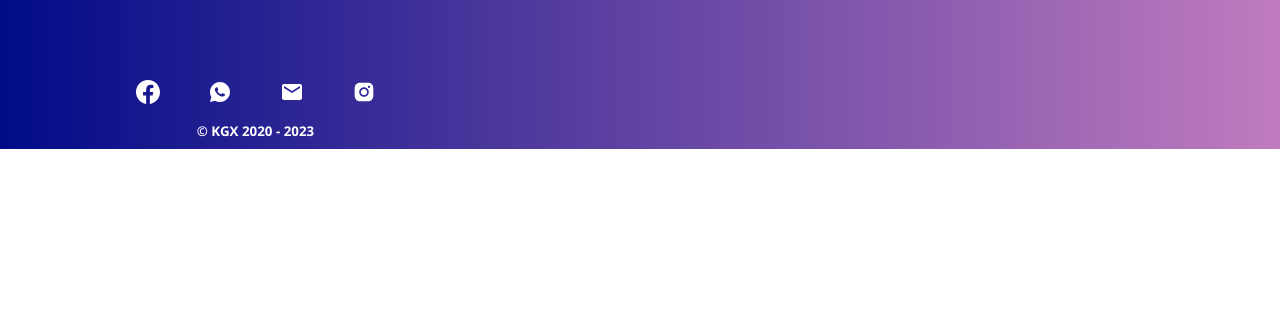
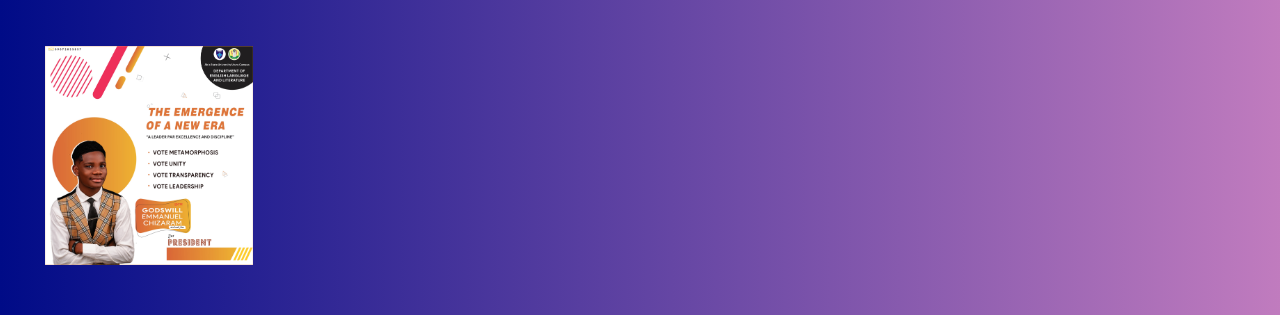
Before and after one commit to Fahyvor/KGX, a React (Create React App) app: page /portfolio in a window 1280 px wide. Shown: the part 1586-1901 px from the top of the page. Before the commit the page ends 1735 px from the top, so only its background shows below. Built offline with nearby package versions, Linux system fonts and the light colour scheme.

Commit message:
First Commit

```diff
--- a/src/components/Portfolio/Portfolio.jsx
+++ b/src/components/Portfolio/Portfolio.jsx
@@ -24,6 +24,7 @@ import Portfolio22 from '../../assets/Portfolio22.png'
 import Portfolio23 from '../../assets/Portfolio23.JPG'
 import Portfolio24 from '../../assets/Portfolio24.jpg'
 import Portfolio25 from '../../assets/Portfolio25.jpg'
+import Portfolio26 from '../../assets/Portfolio26.jpg'
 import Logo from '../../assets/Logo.png'
 import './index.css'
 
@@ -59,6 +60,7 @@ const Portfolio = () => {
         <img src={Portfolio23} className='twentythree'/>
         <img src={Portfolio24} className='twentyfour'/>
         <img src={Portfolio25} className='twentyfive'/>
+        <img src={Portfolio26} className='twentysix'/>
     </div>
     </>
   )
```
Also changed, not shown: src/assets/Portfolio26.jpg (added).
